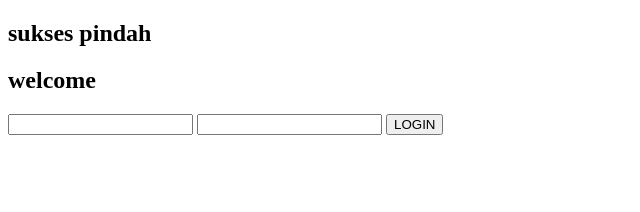
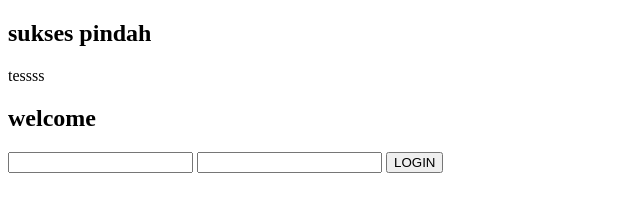
Before and after one commit to irfan2543/tesgit, a website: page dena.html in a window 1280 px wide. Shown: the whole page, without its empty margins (0-640 px from the left). Drawn offline with Linux system fonts and the light colour scheme.

Commit message:
Add paragraph dena.html

```diff
--- a/dena.html
+++ b/dena.html
@@ -7,7 +7,7 @@
 </head>
 <body>
     <h2>sukses pindah</h2>
-
+    <p>tessss</p>
 
   <h2>welcome</h2>
   <input type="text">
```
